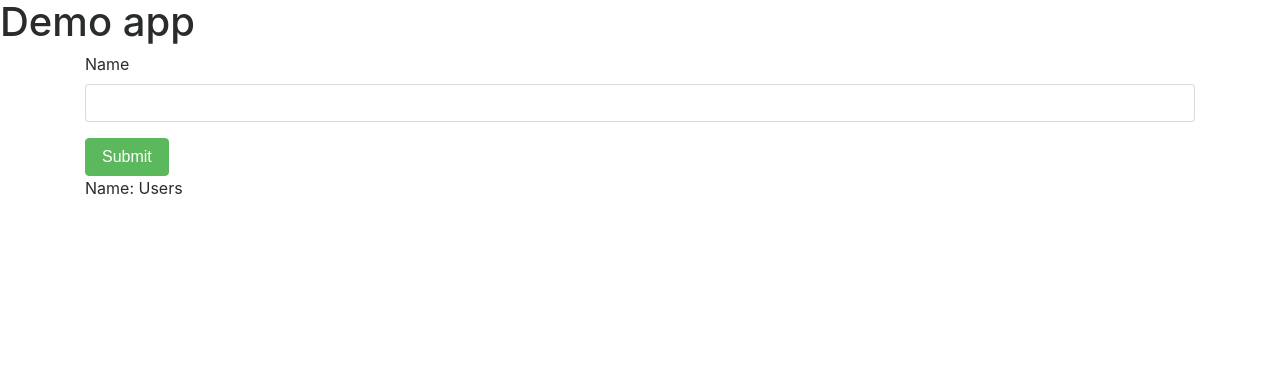
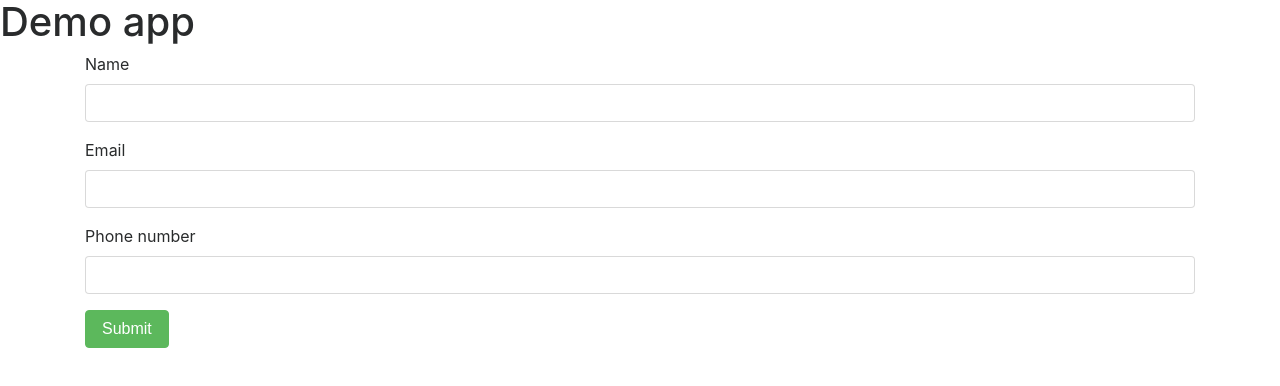
Before and after one commit to mdmahmudurrahman/angular4-syntax, an Angular app: page / in a window 1280 px wide. Shown: the top 386 px of the page. Built offline with nearby package versions, Linux system fonts and the light colour scheme.

Commit message:
template driven form

```diff
--- a/src/app/components/sandbox/sandbox.component.html
+++ b/src/app/components/sandbox/sandbox.component.html
@@ -1,18 +1,56 @@
 <h1>Demo app</h1>
 <!-- Using form -->
+
+<!-- Here note about the novalidate #f="ngForm" (ngSubmit)="onSubmit(f)" -->
+
 <div class="container">
-  <form (submit)="onSubmit($event)">
+  <form novalidate #f="ngForm" (ngSubmit)="onSubmit(f)">
     <div class="form-group">
       <label for="">Name</label>
-      <input type="text" class="form-control" [(ngModel)]="name" name="name">
+      <input type="text"
+        class="form-control"
+        [(ngModel)]="user.name"
+        name="name"
+        #userName="ngModel"
+        minlength="2"
+        required
+      >
+      <div *ngIf="userName.errors?.minlength ||
+        userName.errors?.required &&
+        userName.touched" class="alert alert-danger">Name is required
+      </div>
+    </div>
+    <div class="form-group">
+      <label for="">Email</label>
+      <input type="text"
+        class="form-control"
+        [(ngModel)]="user.email"
+        name="email"
+        #userEmail="ngModel"
+        minlength="2"
+        required
+      >
+      <div *ngIf="userEmail.errors?.minlength ||
+        userEmail.errors?.required &&
+        userEmail.touched" class="alert alert-danger">Name is required
+      </div>
+    </div>
+    <div class="form-group">
+      <label for="">Phone number</label>
+      <input type="email"
+        class="form-control"
+        [(ngModel)]="user.phone"
+        name="phone"
+        #userPhone="ngModel"
+        minlength="2"
+        required
+      >
+      <div *ngIf="userPhone.errors?.minlength ||
+        userPhone.errors?.required &&
+        userPhone.touched"
+        class="alert alert-danger">Phone is required
+    </div>
     </div>
     <input type="submit" value="Submit" class="btn btn-success">
   </form>
-
-  <div>
-    <p>Name: Users</p>
-    <li *ngFor="let user of users" class="list-group-item">
-      {{user}}
-    </li>
-  </div>
 </div>
--- a/src/app/components/sandbox/sandbox.component.ts
+++ b/src/app/components/sandbox/sandbox.component.ts
@@ -10,11 +10,16 @@ import { Customer } from './Customer';
 })
 
 export class SandboxComponent {
-  name:string = "";
-  users:string[] = [];
+  user = {
+    name: ''
+  }
 
-  onSubmit(e) {
-    e.preventDefault();
-    this.users.push(this.name);
+  onSubmit({value, valid}) {
+    if(valid) {
+      alert(JSON.stringify(value));
+    }
+    else {
+      alert(valid);
+    }
   }
 }
```
Also changed, not shown: src/app/components/sandbox/sandbox.component.css (line endings or trailing spaces).
